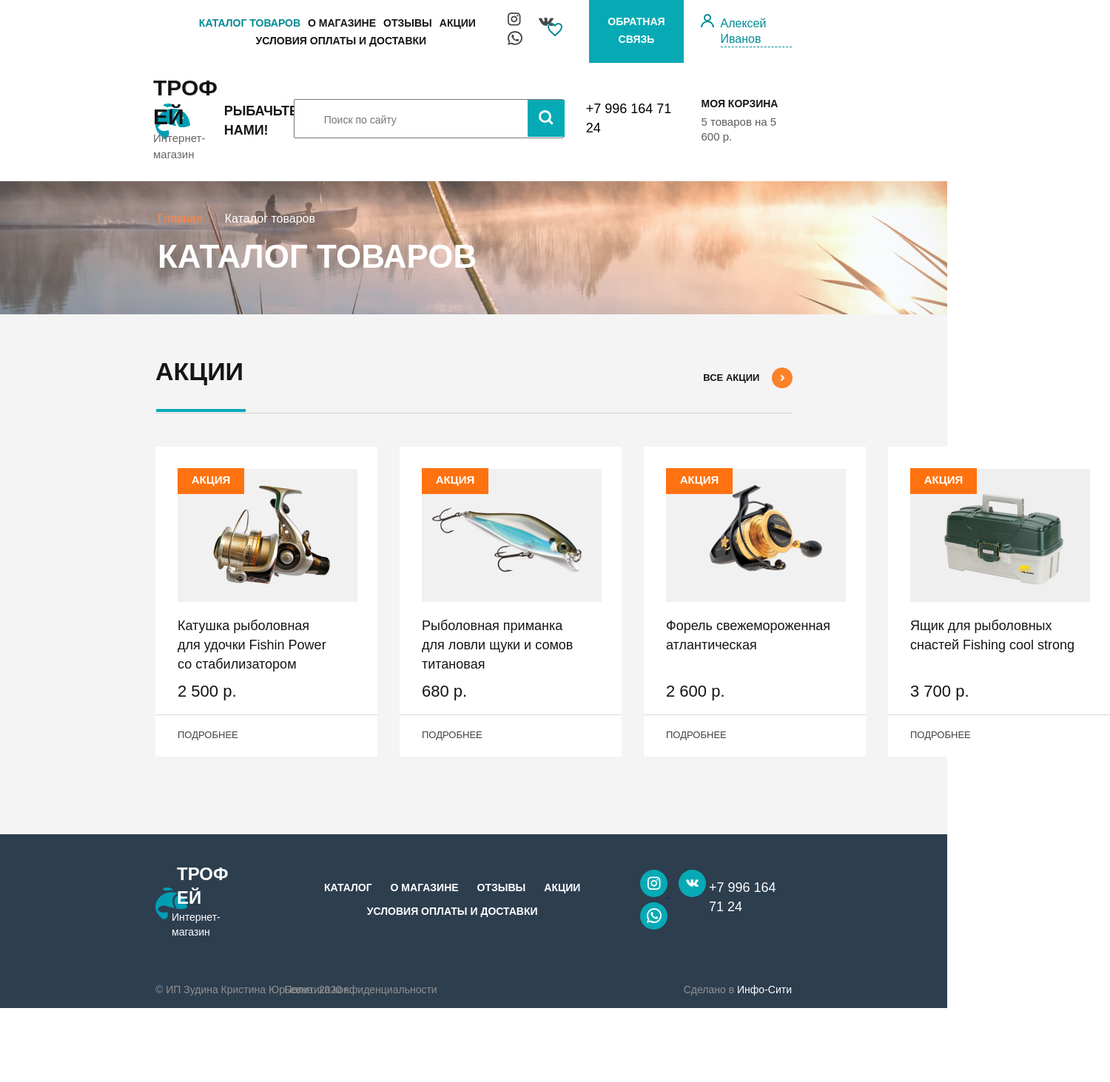
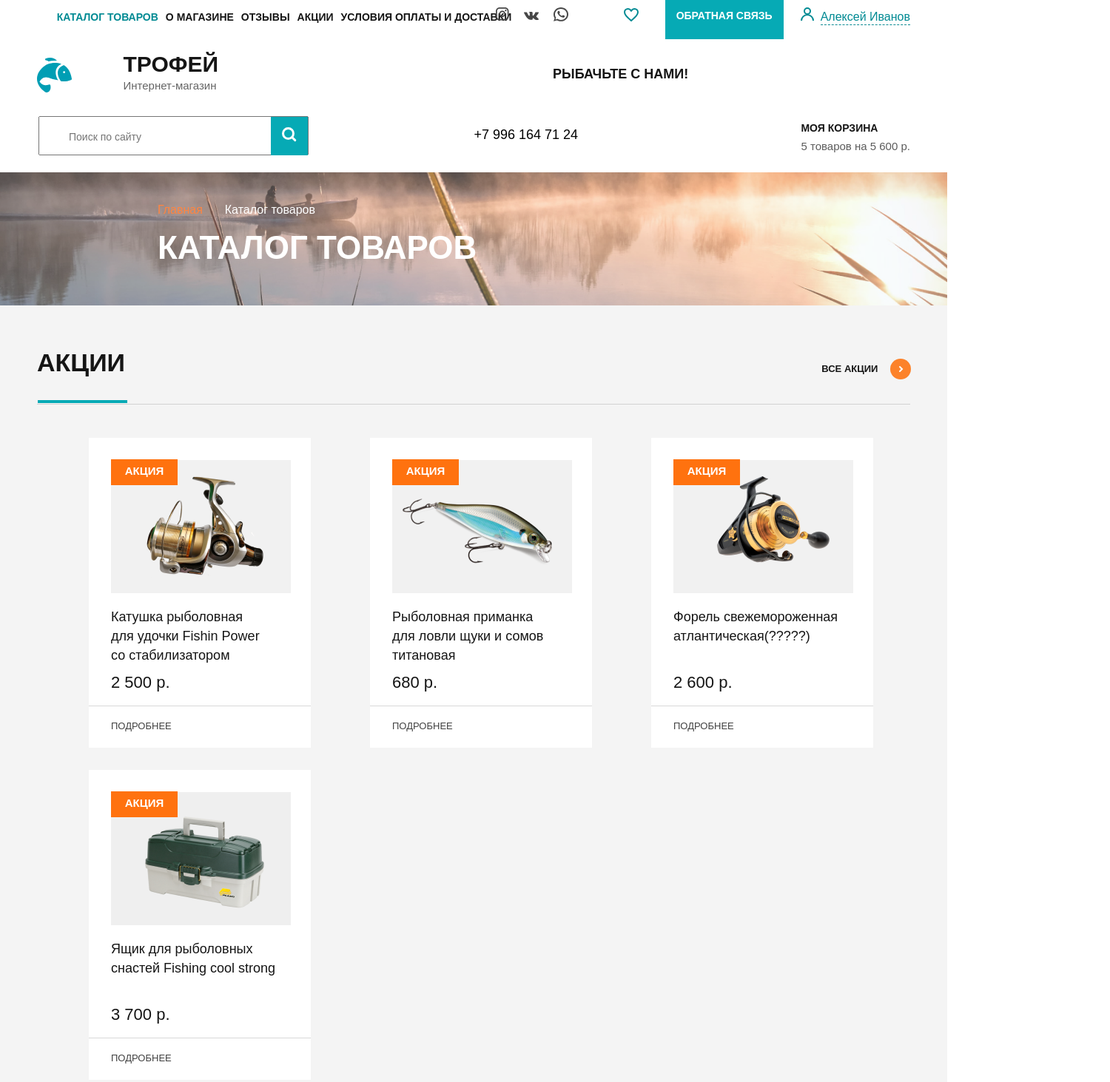
Before and after one commit to AlexanderGvozdev/Test_Info-City, a website: page source/index.html in a window 1280 px wide. Shown: the top 1463 px of the page at 74% size, 1500 px wide, since content can reach past the window. Before the commit the page ends 1363 px from the top, so only its background shows below. Drawn offline with nearby package versions, Linux system fonts and the light colour scheme; files that its build step writes are made by us from their sources.

Commit message:
правка сетки на минимальном десктопе

```diff
--- a/source/index.html
+++ b/source/index.html
@@ -145,7 +145,7 @@
           </div>
           <div class="catalog__list-item">
             <img src="img/catalog3.png" width="243" height="180" alt="фото товара">
-            <p class="catalog__list-item-desc">Форель свежемороженная<br> атлантическая</p>
+            <p class="catalog__list-item-desc">Форель свежемороженная<br> атлантическая(?????)</p>
             <p class="catalog__list-item-price">2 600 р.</p>
             <a href="#">подробнее</a>
           </div>
--- a/source/sass/adjustment/variables.scss
+++ b/source/sass/adjustment/variables.scss
@@ -1,4 +1,4 @@
 $tablet-width-max: 1199px;
-$desktop-width: 1200px;
+$desktop-width: 1699px;
 $mobile-width-max: 767px;
 $desktop-width-max: 1700px;
--- a/source/sass/blocks/catalog.scss
+++ b/source/sass/blocks/catalog.scss
@@ -48,6 +48,11 @@
   gap: 30px;
   margin-top: 45px;
   padding-bottom: 105px;
+
+  @media (max-width: $desktop-width) {
+    grid-template-columns: repeat(3, 1fr);
+    margin-left: 70px;
+  }
 }
 
 .catalog__list-item {
--- a/source/sass/blocks/copyright.scss
+++ b/source/sass/blocks/copyright.scss
@@ -14,6 +14,10 @@
   text-decoration: none;
   color: #929292;
   transform: translateX(-211px);
+
+  @media (max-width: $desktop-width) {
+    transform: none;
+  }
 }
 
 .copyright__property {
--- a/source/sass/blocks/nav.scss
+++ b/source/sass/blocks/nav.scss
@@ -4,6 +4,10 @@
   flex-wrap: wrap;
   align-items: center;
   padding-left: 0;
+
+  @media (max-width: $desktop-width) {
+    width: 668px;
+  }
 
   @media (max-width: $tablet-width-max) {
     text-align: center;
@@ -40,6 +44,10 @@
   flex-wrap: wrap;
   align-items: center;
   margin-left: 40px;
+
+  @media (max-width: $desktop-width) {
+    margin-left: 0;
+  }
 }
 
 .nav-list-footer__item {
--- a/source/sass/blocks/page-footer.scss
+++ b/source/sass/blocks/page-footer.scss
@@ -12,6 +12,11 @@
 .page-footer__name-wrapper {
   color: white;
   margin-left: -14px;
+
+  @media (max-width: $desktop-width) {
+    margin-left: 30px;
+    flex-basis: 20%;
+  }
 }
 
 .page-footer__name-wrapper h2 {
@@ -38,6 +43,10 @@
   color: white;
   margin-top: -5px;
   margin-right: 11px;
+
+  @media (max-width: $desktop-width) {
+    min-width: 141px;
+  }
 }
 
 .page-footer__logo {
@@ -50,4 +59,10 @@
 
 .page-footer__social {
   transform: translate(16px, 4px);
+
+  @media (max-width: $desktop-width) {
+    display: flex;
+    flex-direction: row;
+    transform: translate(-50px, 4px);
+  }
 }
--- a/source/sass/blocks/page-header.scss
+++ b/source/sass/blocks/page-header.scss
@@ -13,6 +13,10 @@
   flex-direction: row;
   align-items: center;
   justify-content: space-between;
+
+  @media (max-width: $desktop-width) {
+    margin-top: -8px;
+  }
 }
 
 .page-header__contacts {
@@ -73,12 +77,17 @@
 .page-header__row {
   display: flex;
   flex-direction: row;
+  flex-wrap: wrap;
   align-items: center;
   justify-content: space-between;
 }
 
 .page-header__name-wrapper {
   margin-left: -50px;
+
+  @media (max-width: $desktop-width) {
+    flex-basis: 40%;
+  }
 }
 
 .page-header__name-wrapper h2 {
@@ -104,6 +113,10 @@
   text-transform: uppercase;
   margin-top: 24px;
   transform: translateX(-11px);
+
+  @media (max-width: $desktop-width) {
+    flex-basis: 40%;
+  }
 }
 
 .page-header__phone {
@@ -141,20 +154,35 @@
   transform: translateX(-69px);
   padding-left: 39px;
   padding-top: 4px;
+
+  @media (max-width: $desktop-width) {
+    transform: none;
+    margin-left: 2px;
+  }
 }
 
 .page-header__input-wrapper button {
   width: 50px;
-  height: 50px;
+  height: 52px;
   background-color: #06aab5;
   border: none;
   position: absolute;
   top: 3px;
   right: 68px;
+
+  @media (max-width: $desktop-width) {
+    right: 1px;
+  }
 }
 
 .page-header__social {
   transform: translateX(-26px);
+
+  @media (max-width: $desktop-width) {
+    display: flex;
+    flex-direction: row;
+    transform: translateX(-88px);
+  }
 }
 
 .page-header__social a {
```
